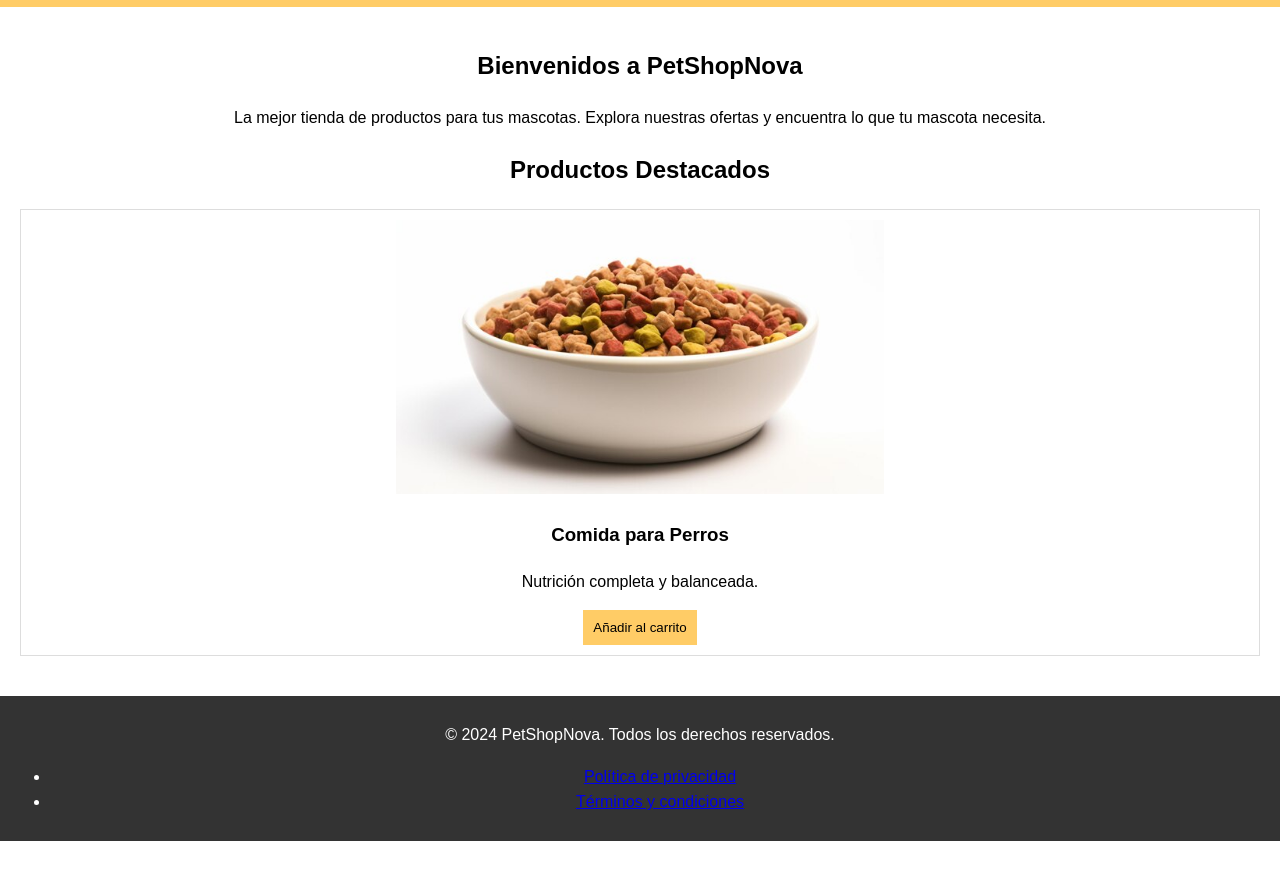
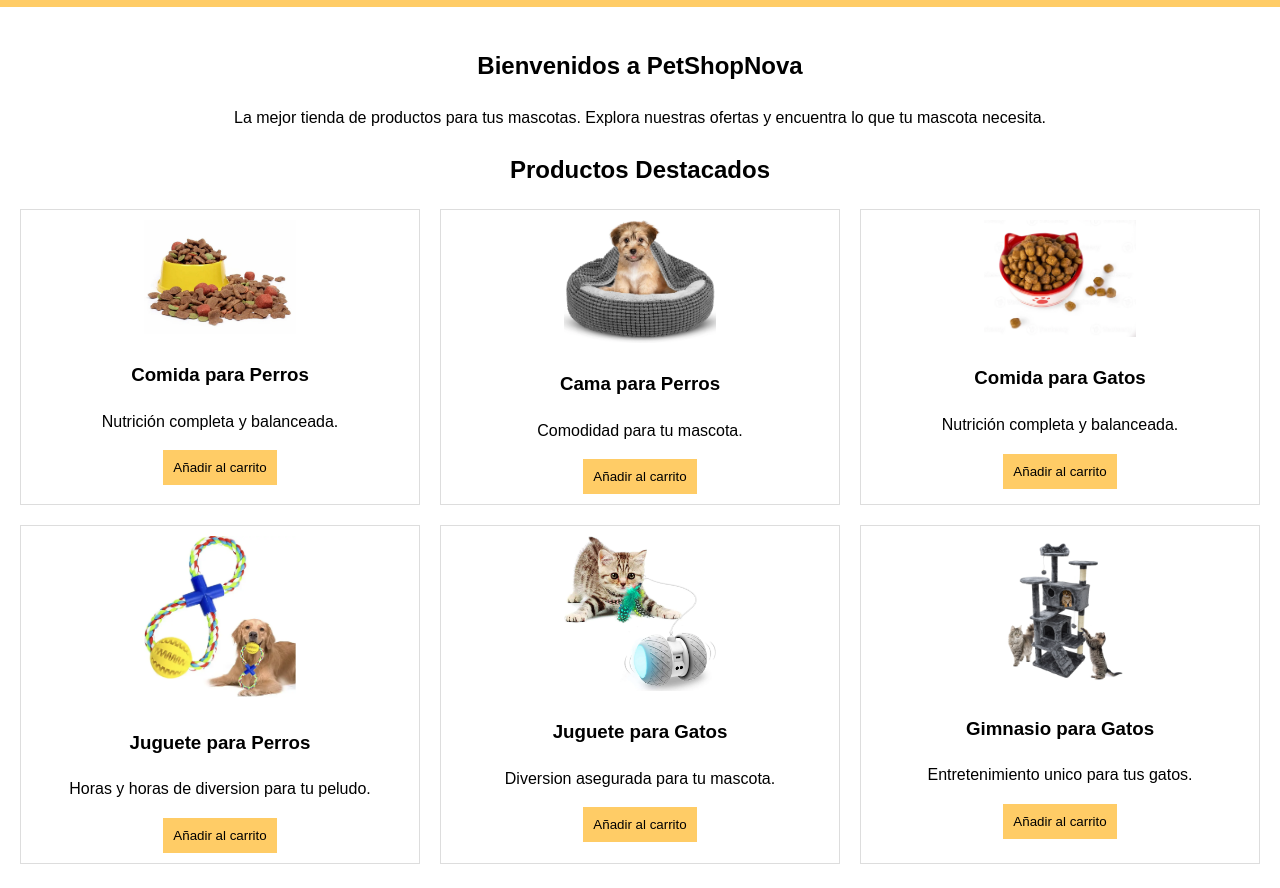
Before and after one commit to MaikolFer/PetShopNova, a plain HTML site: page index.html in a window 1280 px wide. Shown: the part 64-952 px from the top of the page. Before the commit the page ends 905 px from the top, so only its background shows below. Drawn offline with Linux system fonts and the light colour scheme.

Commit message:
Nuevos productos

```diff
--- a/index.html
+++ b/index.html
@@ -35,9 +35,44 @@
       <div class="grid-productos">
 
         <article class="producto">
-          <img src="images/comida_perros.jpg" alt="Comida para perros">
+          <img src="images/comida_perros.webp" alt="Comida para perros">
           <h3>Comida para Perros</h3>
           <p>Nutrición completa y balanceada.</p>
+          <button>Añadir al carrito</button>
+        </article>
+
+        <article class="producto">
+          <img src="images/cama_perros.webp" alt="Cama para perros">
+          <h3>Cama para Perros</h3>
+          <p>Comodidad para tu mascota.</p>
+          <button>Añadir al carrito</button>
+        </article>
+
+        <article class="producto">
+          <img src="images/comida_gatos.webp" alt="Comida para gatos">
+          <h3>Comida para Gatos</h3>
+          <p>Nutrición completa y balanceada.</p>
+          <button>Añadir al carrito</button>
+        </article>
+
+        <article class="producto">
+          <img src="images/juguete_perros.webp" alt="Juguete para perros">
+          <h3>Juguete para Perros</h3>
+          <p>Horas y horas de diversion para tu peludo.</p>
+          <button>Añadir al carrito</button>
+        </article>
+
+        <article class="producto">
+          <img src="images/juguete_gatos.webp" alt="Juguete para gatos">
+          <h3>Juguete para Gatos</h3>
+          <p>Diversion asegurada para tu mascota.</p>
+          <button>Añadir al carrito</button>
+        </article>
+
+        <article class="producto">
+          <img src="images/gimnasio_gatos.webp" alt="Gimnasio para gatos">
+          <h3>Gimnasio para Gatos</h3>
+          <p>Entretenimiento unico para tus gatos.</p>
           <button>Añadir al carrito</button>
         </article>
 
--- a/style.css
+++ b/style.css
@@ -59,9 +59,10 @@ main {
 
 .grid-productos {
   display: grid;
-  grid-template-columns: repeat(auto-fit, minmax(200px, 1fr));
+  grid-template-columns: repeat(3, 1fr);
   gap: 20px;
 }
+
 
 .producto {
   border: 1px solid #ddd;
```
Also changed, not shown: Images/Comida_perros.jpg (deleted), Images/cama_perros.webp (added), Images/comida_gatos.webp (added), Images/comida_perros.webp (added), Images/gimnasio_gatos.webp (added), Images/juguete_gatos.webp (added), Images/juguete_perros.webp (added).
